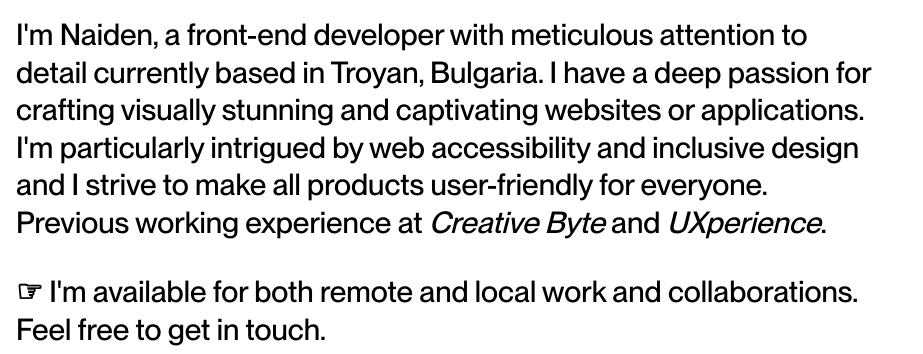
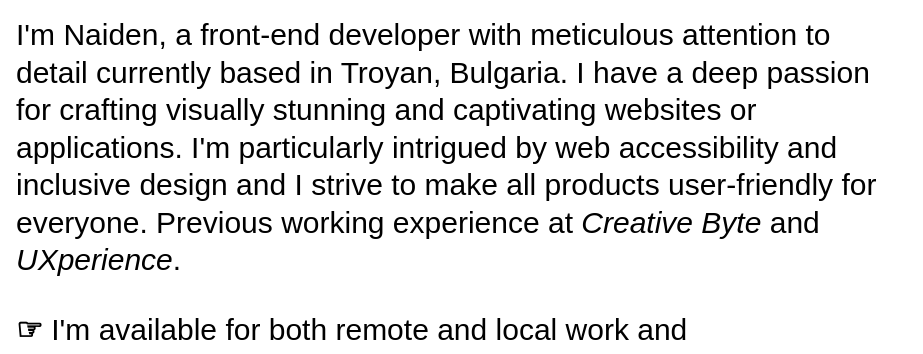
Before and after one commit to naiiiden/naiden, a website built with Vite: page index.html in a window 1280 px wide. Shown: the top 354 px of the page, without its empty margins (0-923 px from the left). Built offline with nearby package versions, Linux system fonts and the light colour scheme; files whose address does not match are found by name.

Commit message:
replace font

```diff
--- a/style/general.scss
+++ b/style/general.scss
@@ -7,7 +7,7 @@
 }
 
 body {
-    font-family: "PPNeueMontreal-Medium", Arial;
+    font-family: "PPNeueMontreal-Book", Arial;
 }
 
 ::selection {
@@ -19,7 +19,7 @@ body {
     display: grid;
     gap: clamp(1.5rem, 2.5vw, 2.5rem);
     padding: 1rem;
-    font-size: clamp(1.125rem, 2.5vw, 1.875rem);
+    font-size: clamp(1.25rem, 2.5vw, 1.875rem);
     max-width: 56rem;
 }
 
```
Also changed, not shown: public/PPNeueMontreal-Book.otf (added), public/PPNeueMontreal-Medium.otf (deleted), style/general.css, 1 other file.
